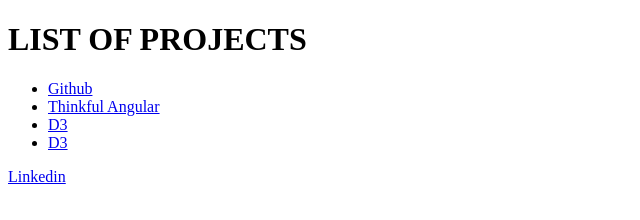
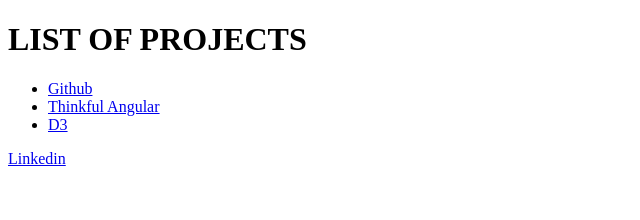
Before and after one commit to jkeohan/jkeohan.github.io, a plain HTML site: page index.html in a window 1280 px wide. Shown: the whole page, without its empty margins (0-640 px from the left). Drawn offline with Linux system fonts and the light colour scheme.

Commit message:
updated_content

```diff
--- a/index.html
+++ b/index.html
@@ -13,7 +13,6 @@
 		<li><a href="https://www.github.com/jkeohan">Github</a></li>
 		<li><a href="thinkful-angular">Thinkful Angular</a></li>
 		<li><a href="D3">D3</a></li>
-			<li><a href="d3">D3</a></li>
 	</ul>
 	<p><a href="https://www.linkedin.com/in/jkeohan">Linkedin</a></p>
 </body>
```
